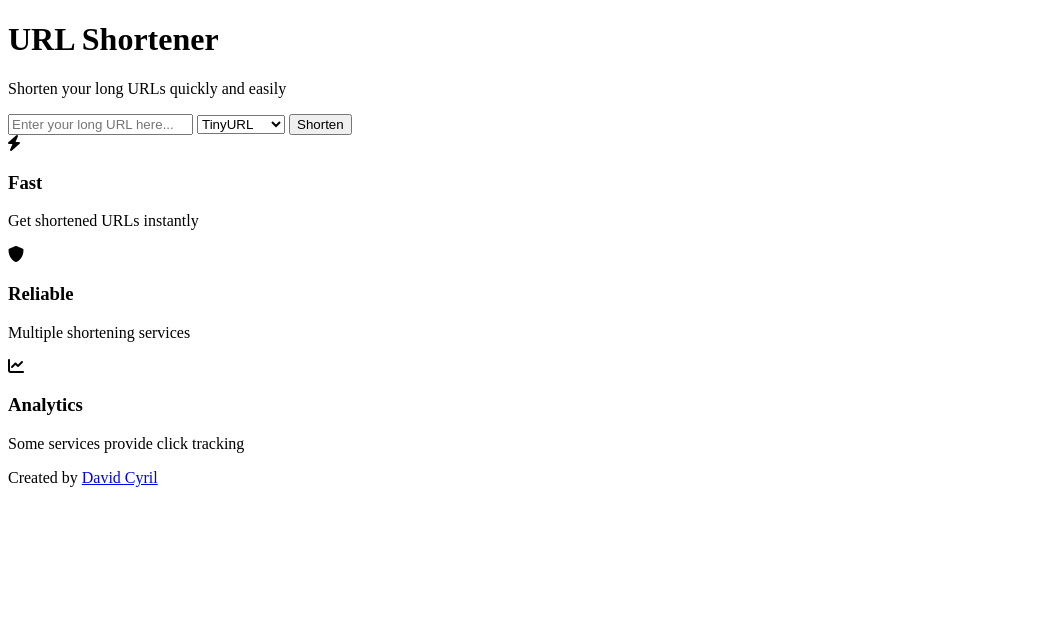
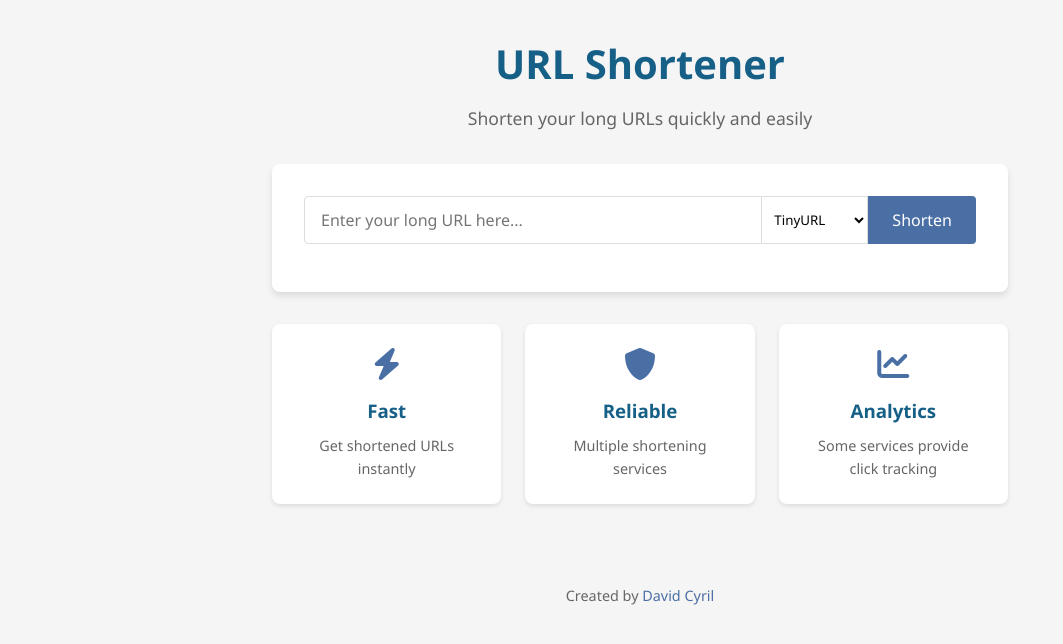
Before and after one commit to Teddytech1/url_shortner, a plain HTML site: page index.html in a window 1280 px wide. Shown: the whole page, without its empty margins (0-1063 px from the left). Drawn offline with Linux system fonts and the light colour scheme; a script that the page names is missing.

Commit message:
Update index.html

```diff
--- a/index.html
+++ b/index.html
@@ -4,7 +4,7 @@
     <meta charset="UTF-8">
     <meta name="viewport" content="width=device-width, initial-scale=1.0">
     <title>URL Shortener | David Cyril</title>
-    <link rel="stylesheet" href="styles.css">
+    <link rel="stylesheet" href="david.css">
     <link rel="stylesheet" href="https://cdnjs.cloudflare.com/ajax/libs/font-awesome/6.0.0-beta3/css/all.min.css">
 </head>
 <body>
```
